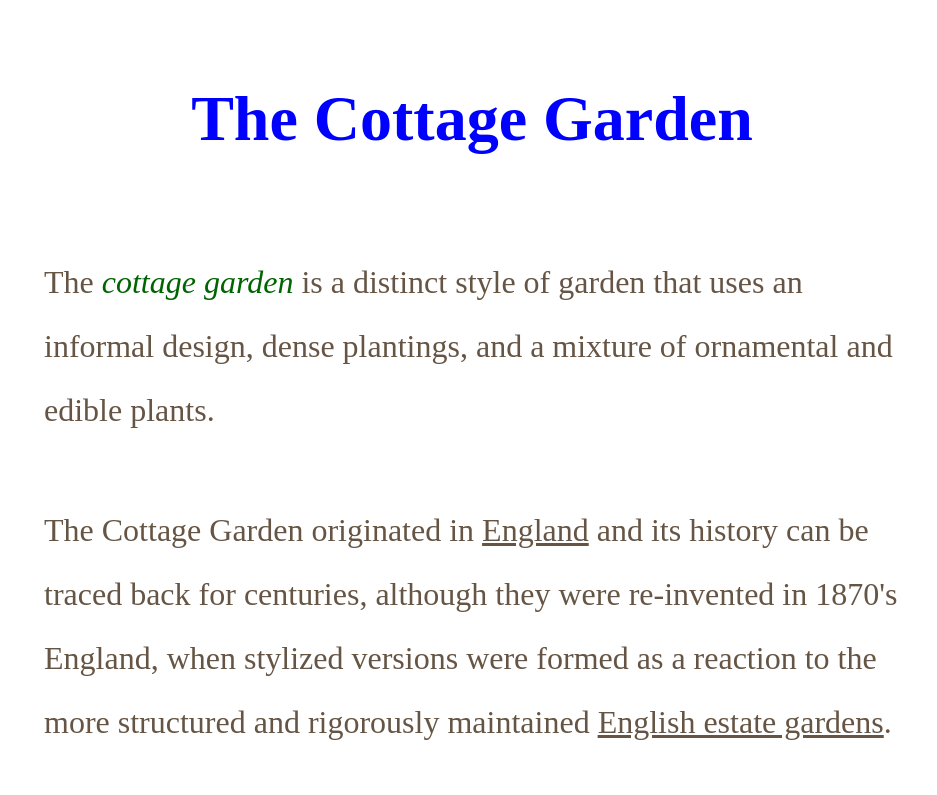
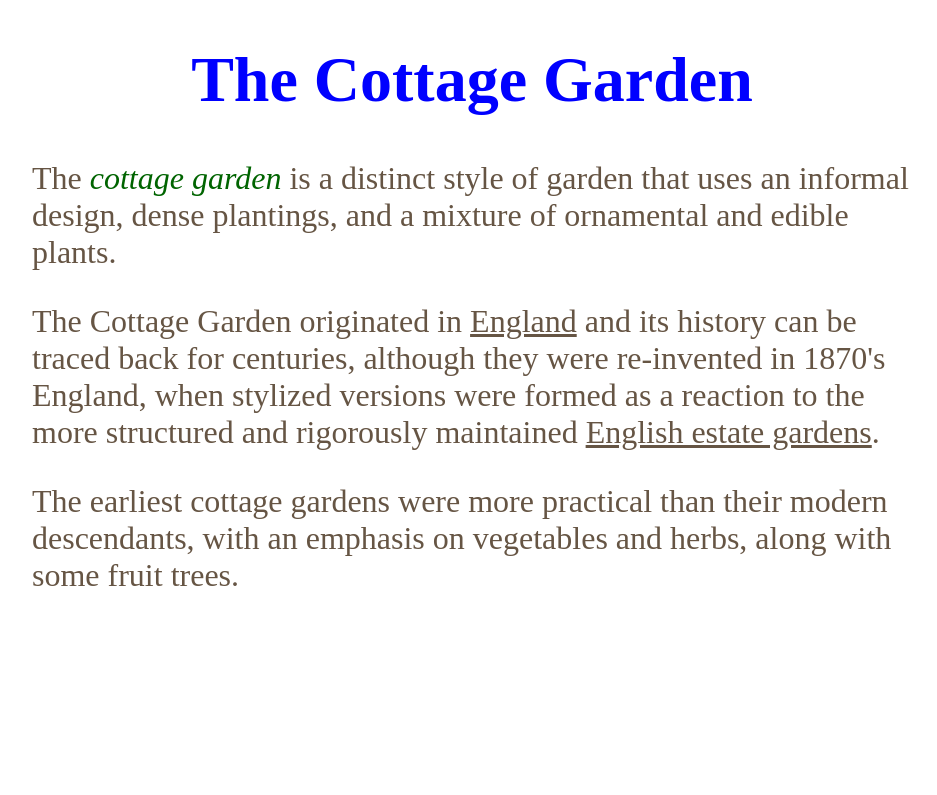
Before and after one commit to JwooBC/JwooBC.github.io, a plain HTML site: page Modules/m03.html in a window 1280 px wide. Shown: the top 795 px of the page, without its empty margins (168-1105 px from the left). Drawn offline with Linux system fonts and the light colour scheme; a web font is replaced by a local one.

Commit message:
Update m03.css

```diff
--- a/css/m03.css
+++ b/css/m03.css
@@ -3,7 +3,7 @@ body {
   color: #665544;
   padding: 0 15% 0 15%;
 }
-h1, h2, p {
+h2{
   padding: 12px;
   line-height: 2em;
 }
@@ -19,7 +19,7 @@ p{
   font-style: normal;
   font-size:200%;
 }
-i, a, a:hover, a:visited {
+a, a:hover, a:visited {
   color: #665544;
 }
 i{
```
